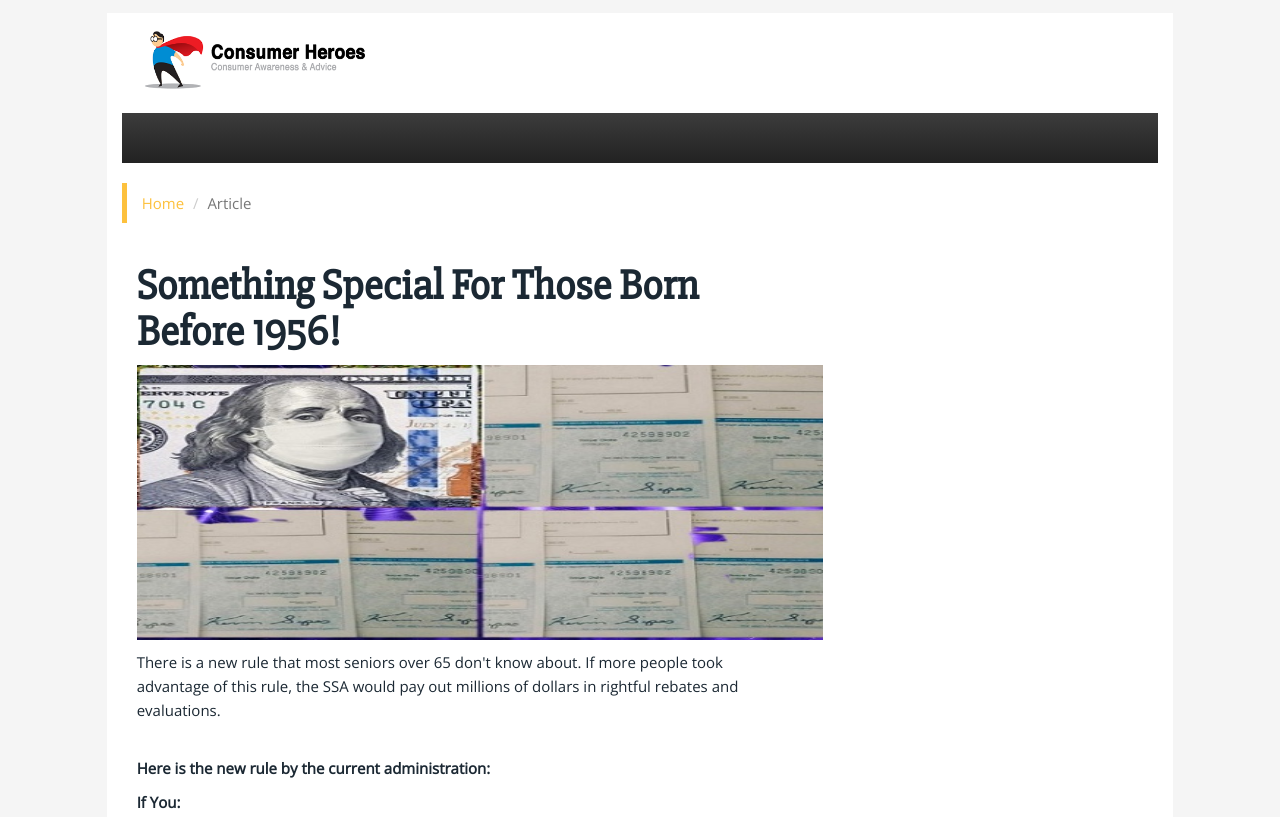
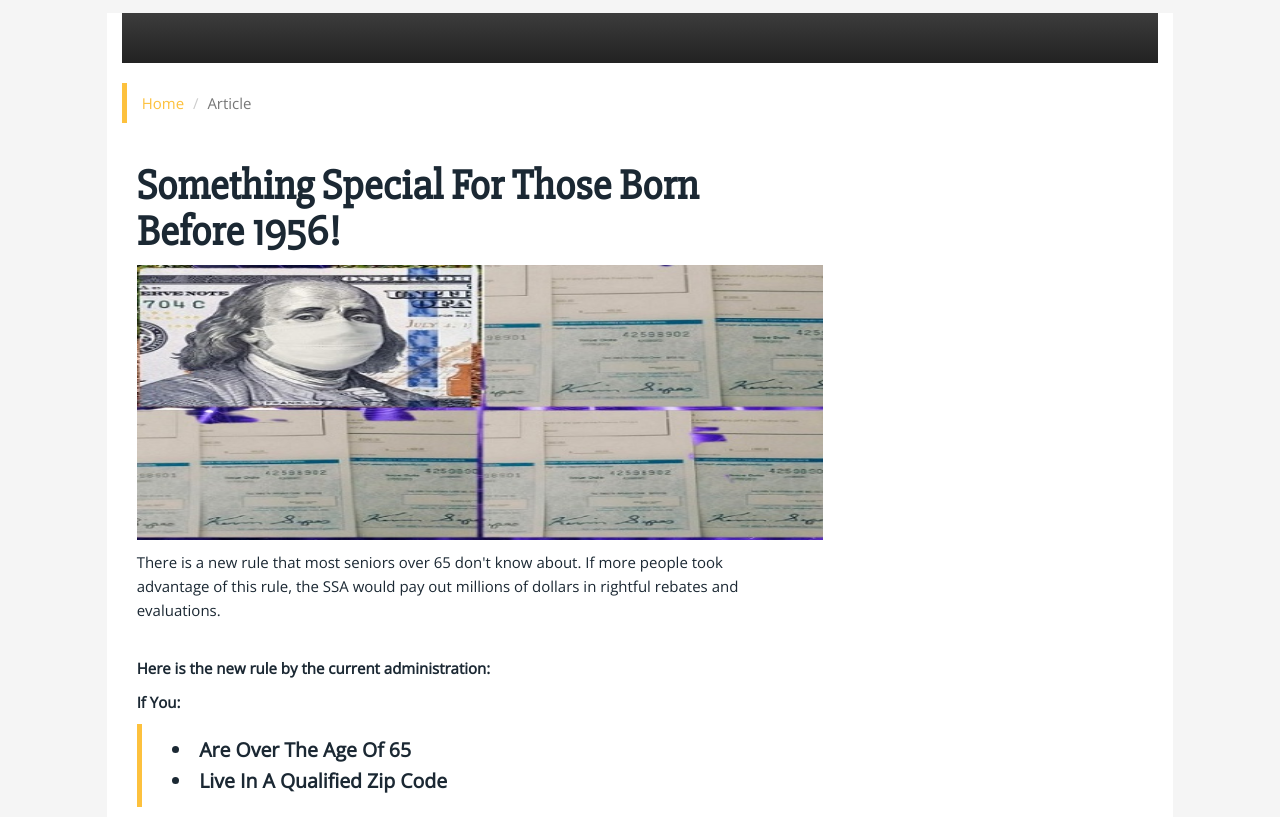
Before and after one commit to meauo/meauo.github.io, a plain HTML site: page index.html in a window 1280 px wide. Shown: the top 817 px of the page. Drawn offline with nearby package versions, Linux system fonts and the light colour scheme; a web font is replaced by a local one.

Commit message:
klkl
klkl

```diff
--- a/index.html
+++ b/index.html
@@ -14,7 +14,7 @@
 <div id='main_container' class='col-md-10 col-md-offset-1'>
 
   <div id='header'>
-    <p><img src='images/logo.png' class='img-responsive' /></p>
+
   </div>
 
   <section id="navArea">
```
Also changed, not shown: images/logo.png (deleted).
